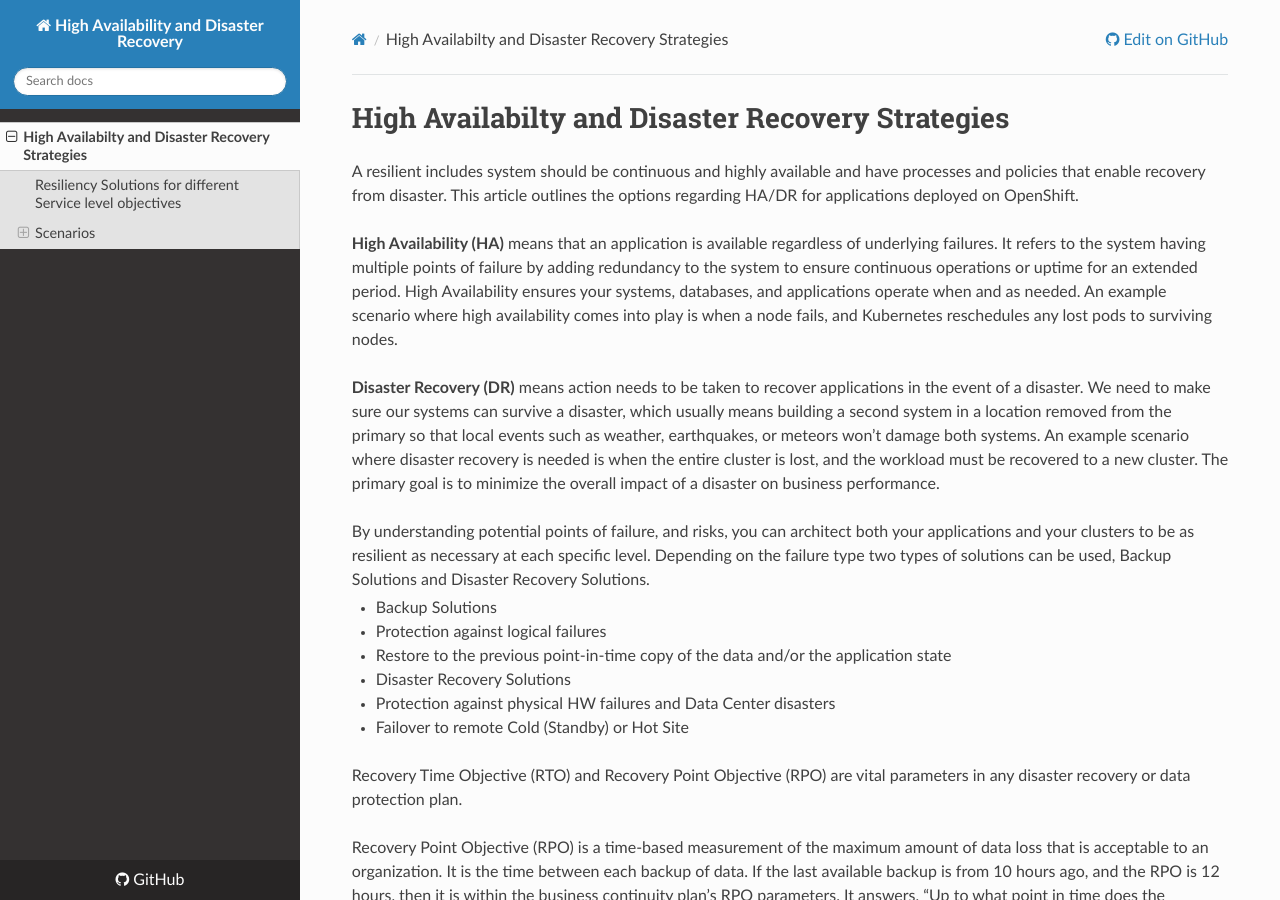
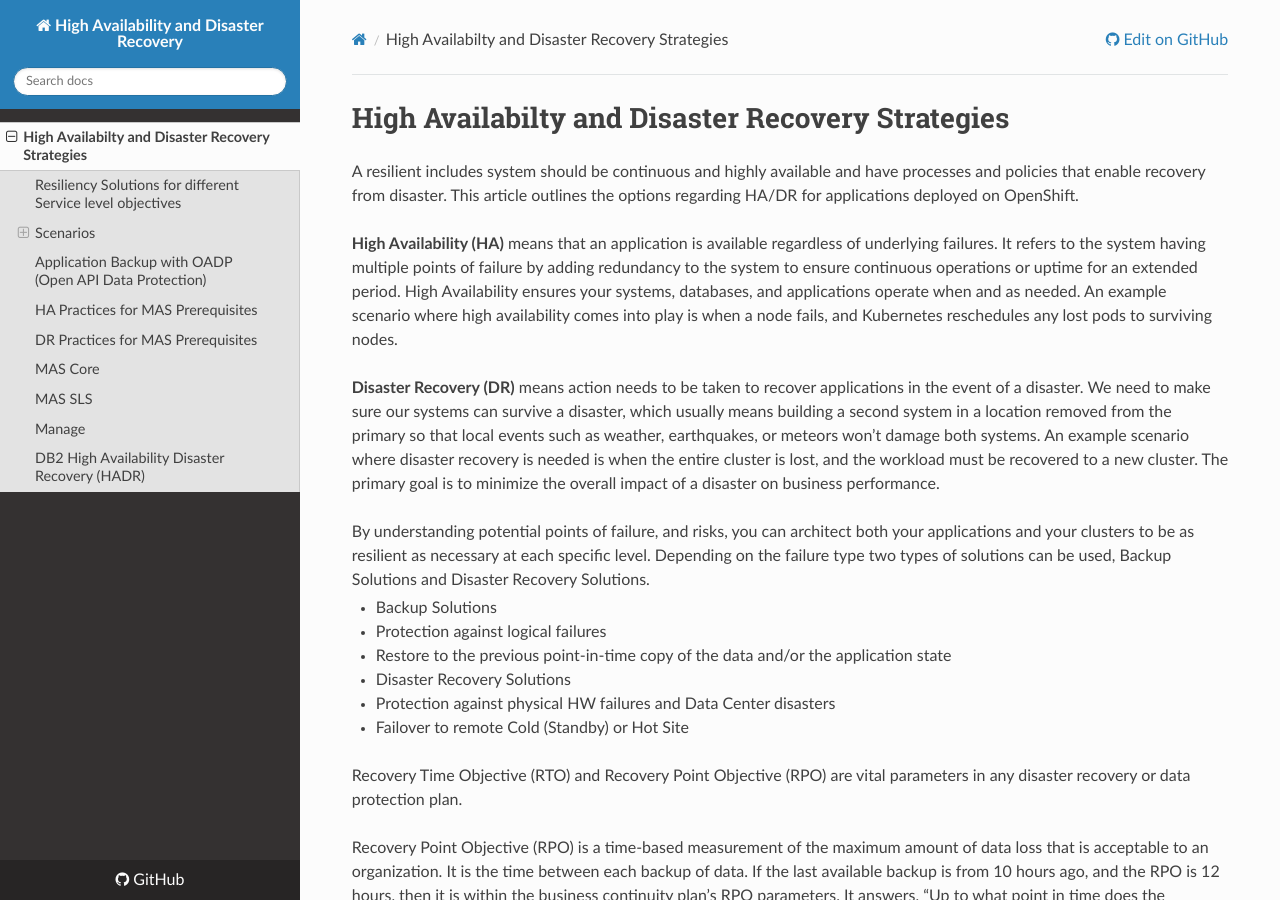
Before and after one commit to ibmmaximo/HADR, an MkDocs documentation site: the page built from docs/index.md, in a window 1280 px wide and 900 px high. Built offline with MkDocs 1.6.1, drawn with Linux system fonts in a browser that asks for light colours; nearby versions of some CDN libraries.

Commit message:
Update index.md

```diff
--- a/docs/index.md
+++ b/docs/index.md
@@ -94,7 +94,7 @@
 #### Storage availability
 The best ways to maintain the availability of storage are to use replicated storage solutions, shared storage that is unaffected by outages, or a database service that is independent of the cluster.
 
-### Application Backup with OADP (Open API Data Protection)
+## Application Backup with OADP (Open API Data Protection)
 Application granular and cluster consistent backups using OADP operator and snapshots with CSI interface ensure backup with open standards.
 
 ![Image](oadp.png)
@@ -105,7 +105,7 @@
 
 This blog explains how to install and use the OADP operator to take the application backup. The operator uses the plugin to take the PVs backup for the Manage app attached docs. You need to have storage classes installed to use PVs.
 
-### HA Practices for MAS Prerequisites
+## HA Practices for MAS Prerequisites
 
 Prerequisite   |  High Availability  | References  |
 ------ |  -------- | -------------------------- |
@@ -116,7 +116,7 @@
 Kafka | Strimzi based rack aware <br><br> Kafka CR rack: topologyKey: topology.kubernetes.io/zone | [Strimzi configuration](https://strimzi.io/docs/operators/latest/using.html#type-Rack-reference) <br><br> [Strimzi kafka operators](https://strimzi.io/docs/operators/0.20.0/using.html#assembly-kafka-rack-deployment-configuration-kafka) |
 
 
-### DR Practices for MAS Prerequisites
+## DR Practices for MAS Prerequisites
 
 Prerequisite   |  Disaster Recovery  | References  |
 ------ |  -------- | -------------------------- |
@@ -126,7 +126,7 @@
 MongoDB | Back Up and Restore with MongoDB Tools | [MongoDB backup and restore](https://docs.mongodb.com/manual/tutorial/backup-and-restore-tools) |
 Kafka | Mirror Maker 2 <br> Kafka Backup | [Kafka Mirror Maker](https://ibm-cloud-architecture.github.io/refarch-eda/technology/kafka-mirrormaker) <br><br> [Kafka backup](https://medium.com/@anatolyz/introducing-kafka-backup-9dc0677ea7ee) |
 
-### MAS Core
+## MAS Core
 
 Data type   |  Description  | HA Strategy  | DR Strategy | Comments |
 ---- | --------- | ---------- | --------- | ------- |
@@ -136,7 +136,7 @@
 Configuration Data | Kubernetes config (secrets, configmaps) held in etcd. Other config data is held in MongoDB.| Etcd uses mirroring (set up by OCP install) <br><br> MongoDB uses mirroring (set up by default by customer) | OpenShift data can be backed up and restored, alternatively it can be recreated by application reinstall. <br><br>MongoDb, has backup/restore procedures ||
 Runtime Data | None | N/A | N/A ||
 
-### MAS SLS
+## MAS SLS
 
 Data type   |  Description  | HA Strategy  | DR Strategy | Comments |
 ------ | ----------- | ----------- | ---------- | ------ |
@@ -146,7 +146,7 @@
 Configuration Data | SLS holds the Customer’s license file and credentials to access MongoDB. | None | Reuse the license file and the MongoDB credentials | The license file is held by a ConfigMap, and MongoDB credentials by a Secret, therefore when backup cluster config, this will be picked up as well. The same info can be supplied by MAS when it configures SLS. The license is available in License Key Server (LKC), so in effect, LKC is the DR backup technology |
 Runtime Data | Rational License Key Server (Flexera) store, eventually MongoDB | Can’t have HA, it is a SPoF | None (see comment) | SLS has a runtime state in Mongo so a true DR approach might consider how Mongo is handled. However, in principle MAS should be able to reconcile and rebuild this state automatically |
 
-### Manage
+## Manage
 
 Data type   |  Description  | HA Strategy  | DR Strategy | Comments |
 ------ | ---------- | ------------- | ------------| --------- |
@@ -156,7 +156,7 @@
 Configuration Data | ConfigMaps, Secrets, CRDs, CRs | OpenShift multi-AZ deployment | Backup/Restore possibly using Velero and its addons ||
 Runtime Data | Backend SQL database (DB2, Oracle, MSSQL)| Active-active replication provided by DB technology or infrastructure base disk mirroring | Backup/Restore ||
 
-### DB2 High Availability Disaster Recovery (HADR)
+## DB2 High Availability Disaster Recovery (HADR)
 You can configure Db2® high availability disaster recovery (HADR) in a single Red Hat® OpenShift® project or in different OpenShift projects.
 [https://www.ibm.com/docs/en/cloud-paks/cp-data/4.0?topic=hadr-configuring-starting](https://www.ibm.com/docs/en/cloud-paks/cp-data/4.0?topic=hadr-configuring-starting)
 
```
